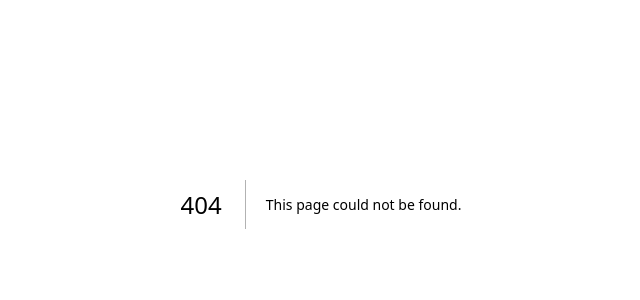
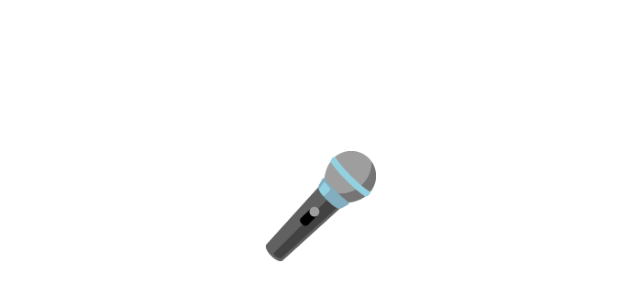
Before and after one commit to Lee-Seungje/SpeakAI, a Next.js app: page /example in a window 1280 px wide. Before the commit this address had no page. Shown: the part 196-496 px from the top of the page, without its empty margins (319-959 px from the left). Built offline with nearby package versions, Linux system fonts and the light colour scheme.

Commit message:
Update mic

```diff
--- /dev/null
+++ b/src/app/example/page.tsx
@@ -0,0 +1,7 @@
+"use client";
+
+import { Example } from "@/components";
+
+export default function Home() {
+  return <Example />;
+}
--- /dev/null
+++ b/src/components/Example.tsx
@@ -0,0 +1,49 @@
+import React, { useState } from "react";
+
+import styled from "@emotion/styled";
+
+const Example = () => {
+  const [value, setValue] = useState<string>("");
+  window.SpeechRecognition =
+    window.SpeechRecognition || window.webkitSpeechRecognition;
+
+  let recognition = new SpeechRecognition();
+  recognition.interimResults = true;
+  recognition.lang = "ko-KR";
+
+  recognition.onresult = function (e: any) {
+    let texts = Array.from(e.results)
+      .map((results: any) => results[0].transcript)
+      .join("");
+    setValue(texts);
+    console.log(texts);
+  };
+
+  return (
+    <Container>
+      <h1>{value}</h1>
+      <BTN
+        onMouseDown={() => recognition.start()}
+        onMouseUp={() => recognition.stop()}
+      >
+        🎤
+      </BTN>
+    </Container>
+  );
+};
+
+export default Example;
+
+const Container = styled.div`
+  width: 100vw;
+  height: 100vh;
+  display: flex;
+  flex-direction: column;
+  align-items: center;
+  justify-content: center;
+`;
+
+const BTN = styled.div`
+  font-size: 100px;
+  cursor: pointer;
+`;
--- a/src/components/index.ts
+++ b/src/components/index.ts
@@ -1 +1,2 @@
 export { default as Audio } from "./Audio";
+export { default as Example } from "./Example";
```
